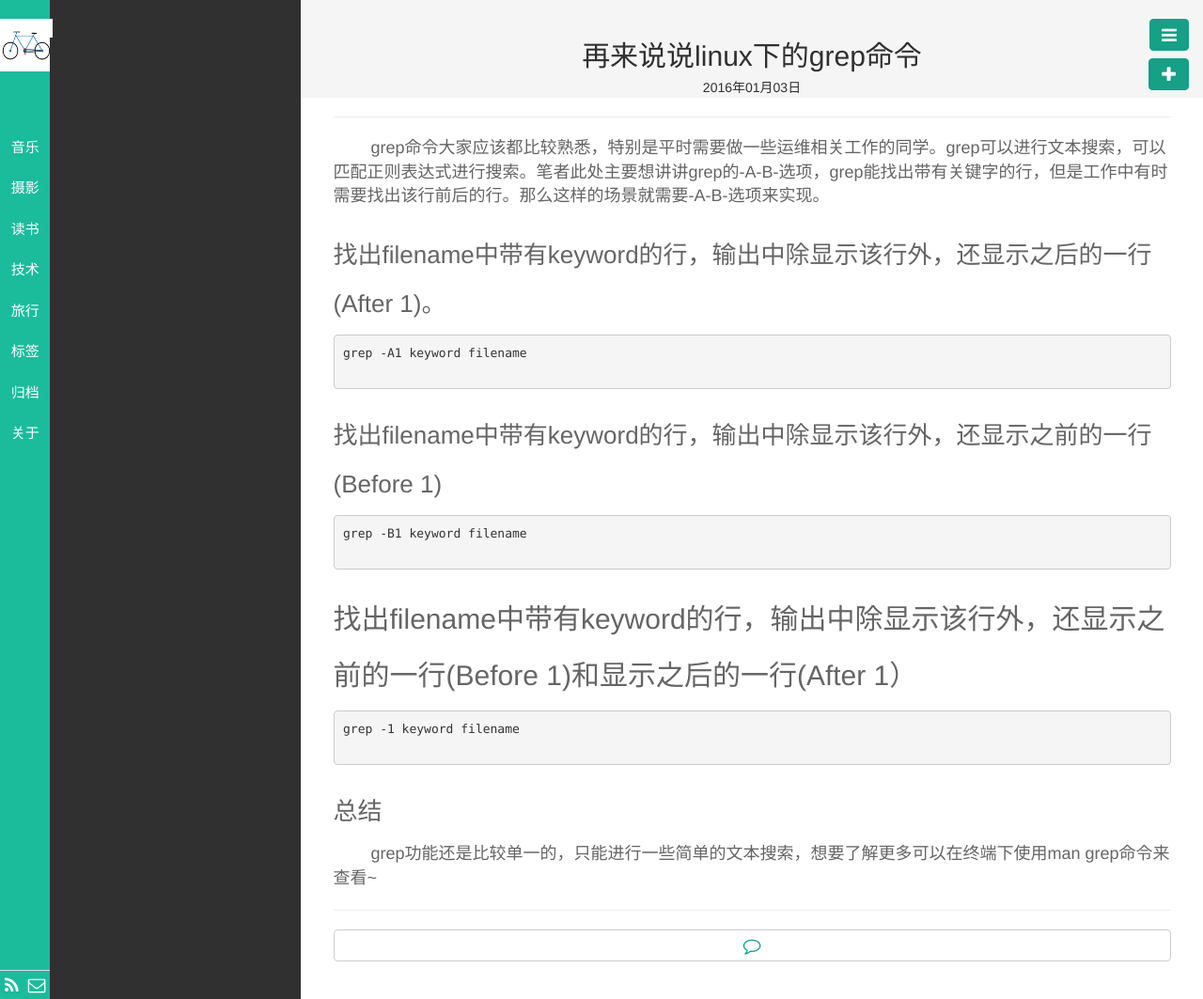
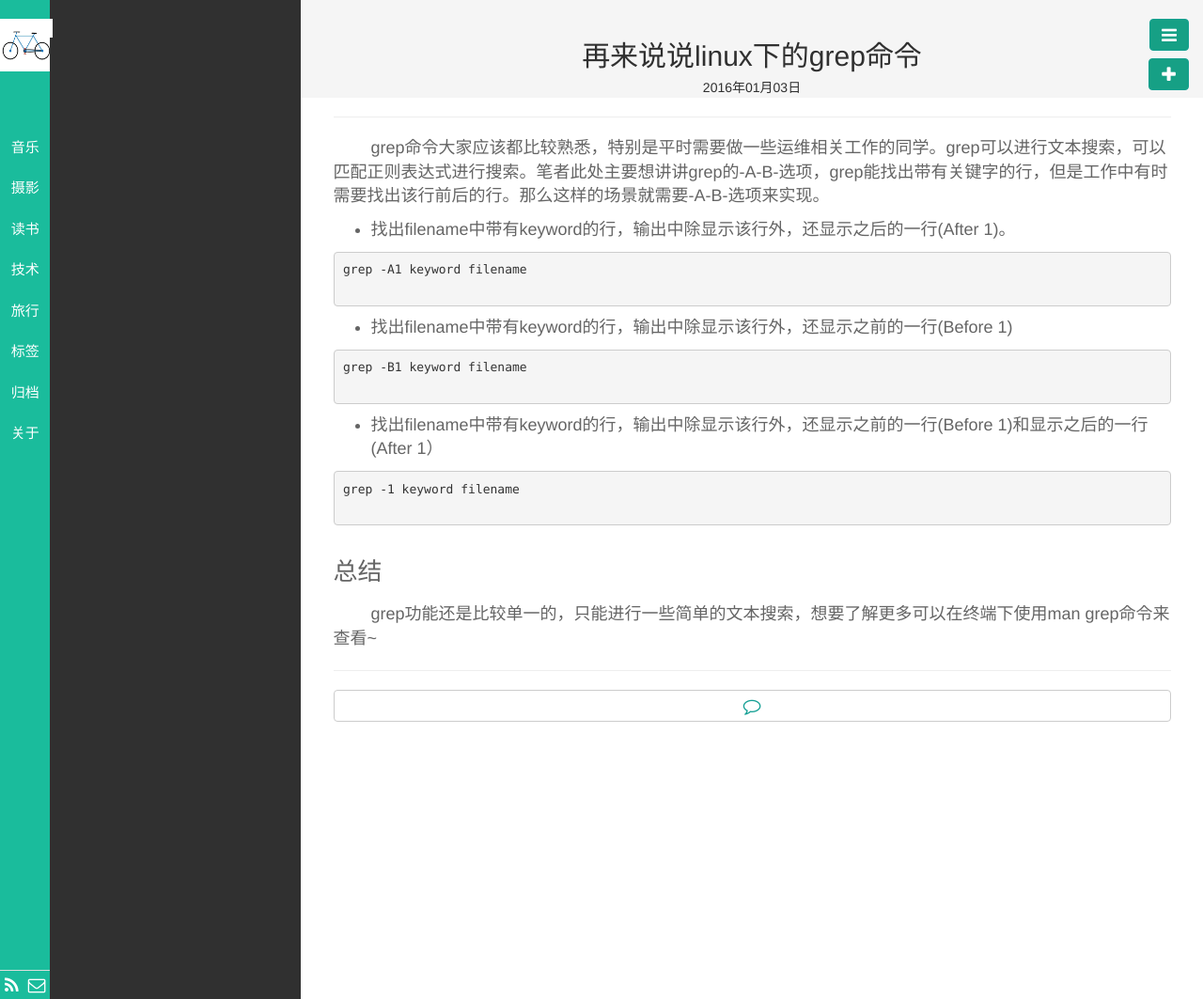
Before and after one commit to mingenhuang/mingenhuang.github.io, a Jekyll site: the page built from _posts/技术/2016-01-03-grep in shell.md, in a window 1280 px wide. Shown: the whole page at 94% size. Built offline with Jekyll 4.4.1, drawn with Linux system fonts in a browser that asks for light colours; nearby versions of some CDN libraries; library files that are not in the unit come from our copies; Markdown is read by kramdown in place of the engine named in the settings.

````diff
--- a/_posts/技术/2016-01-03-grep in shell.md
+++ b/_posts/技术/2016-01-03-grep in shell.md
@@ -8,21 +8,21 @@ description:
 ---
 &#160;&#160;&#160;&#160;&#160;&#160;&#160;&#160;grep命令大家应该都比较熟悉，特别是平时需要做一些运维相关工作的同学。grep可以进行文本搜索，可以匹配正则表达式进行搜索。笔者此处主要想讲讲grep的-A-B-选项，grep能找出带有关键字的行，但是工作中有时需要找出该行前后的行。那么这样的场景就需要-A-B-选项来实现。
 
-### 找出filename中带有keyword的行，输出中除显示该行外，还显示之后的一行(After 1)。
++ 找出filename中带有keyword的行，输出中除显示该行外，还显示之后的一行(After 1)。
 
 ```
 grep -A1 keyword filename
 
 ```
 
-### 找出filename中带有keyword的行，输出中除显示该行外，还显示之前的一行(Before 1)
++ 找出filename中带有keyword的行，输出中除显示该行外，还显示之前的一行(Before 1)
 
 ```
 grep -B1 keyword filename
 
 ```
 
-## 找出filename中带有keyword的行，输出中除显示该行外，还显示之前的一行(Before 1)和显示之后的一行(After 1）
++ 找出filename中带有keyword的行，输出中除显示该行外，还显示之前的一行(Before 1)和显示之后的一行(After 1）
 
 ```
 grep -1 keyword filename
````
